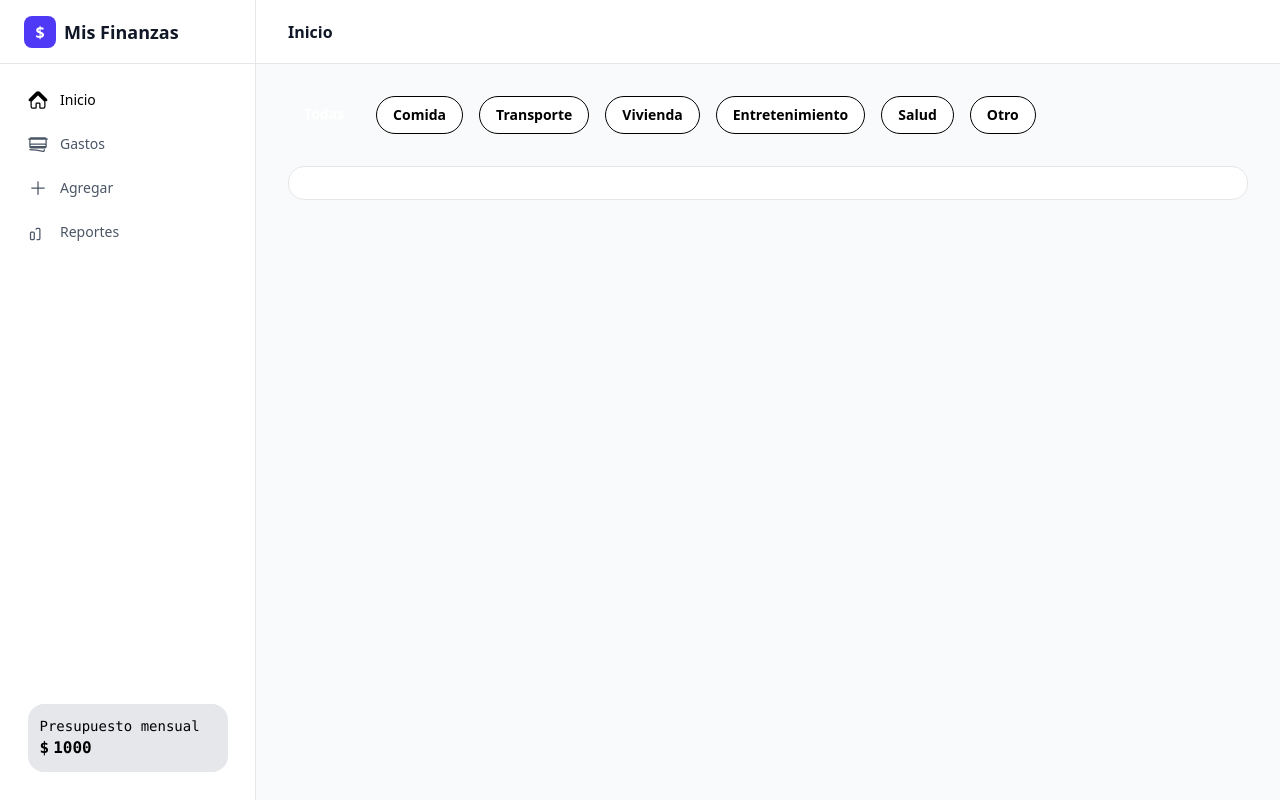
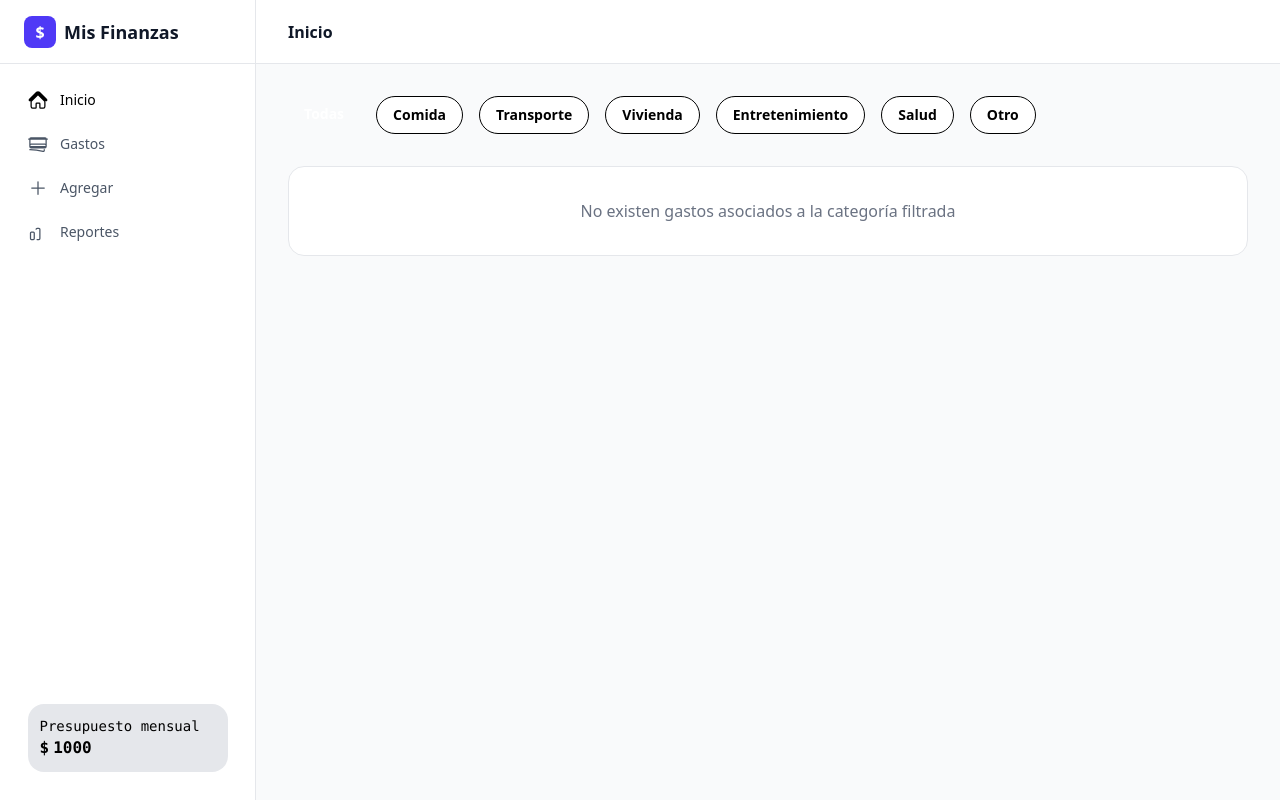
Before and after one commit to Ronnal-Zp/personal-manager-expense, an Angular app: page /gastos in a window 1280 px wide. Built offline with nearby package versions, Linux system fonts and the light colour scheme.

Commit message:
filtrar gastos por categoria

```diff
--- a/src/app/pages/expenses-list-page/expenses-list-page.html
+++ b/src/app/pages/expenses-list-page/expenses-list-page.html
@@ -1,9 +1,16 @@
 
-<div class="flex gap-4 mb-8 w-full">
+<div class="flex gap-4 mb-8 w-full" role="group" aria-label="Filtrar por categoría">
     @for (filter of filters; track filter.label) {
-        <app-filter-chip [label]="filter.label" [selected]="filter.label === selectedFilter" />
+        <app-filter-chip
+            [label]="filter.label"
+            [selected]="filter.label === selectedFilter()"
+            (filterSelect)="selectFilter(filter.label)"
+        />
     }
 </div>
 
 
-<app-recent-transactions [transactions]="transactions()" />
+<app-recent-transactions
+    [transactions]="filteredTransactions()"
+    emptyMessage="No existen gastos asociados a la categoría filtrada"
+/>
--- a/src/app/pages/expenses-list-page/expenses-list-page.ts
+++ b/src/app/pages/expenses-list-page/expenses-list-page.ts
@@ -1,5 +1,5 @@
 import { ExpenseService } from './../../shared/services/expense.service';
-import { Component, OnInit, signal } from '@angular/core';
+import { Component, computed, inject, OnInit, signal } from '@angular/core';
 import { RecentTransactions } from '../../shared/components/recent-transactions/recent-transactions';
 import { FilterChip } from '../../shared/components/filter-chip/filter-chip';
 import { Transaction } from '../../shared/models/transaction';
@@ -14,25 +14,53 @@ import { CATEGORIES } from '../../shared/models';
 })
 export class ExpensesListPage implements OnInit {
 
-  constructor(
-    private readonly expenseService: ExpenseService
-  ) {}
-
-  async ngOnInit() {
-    const expenses = await this.expenseService.getAll();
-    this.transactions.set(expenses.map((expense) => ({
-      ...expense,
-      colorClass: CATEGORIES.find((category) => category.name === expense.categoryId)?.color ?? 'bg-gray-500',
-    })));
-  }
+  private readonly expenseService = inject(ExpenseService);
 
   filters = [
     { label: 'Todas' },
     ...CATEGORIES.map((category) => ({ label: category.name })),
   ];
 
-  selectedFilter = 'Todas';
-
+  selectedFilter = signal('Todas');
   transactions = signal<Transaction[]>([]);
 
+  filteredTransactions = computed(() => {
+    const filter = this.selectedFilter();
+    const all = this.transactions();
+
+    if (filter === 'Todas') {
+      return all;
+    }
+
+    const category = CATEGORIES.find((item) => item.name === filter);
+    if (!category) {
+      return all;
+    }
+
+    return all.filter(
+      (transaction) =>
+        transaction.categoryId === category.id ||
+        transaction.categoryId === category.name,
+    );
+  });
+
+  async ngOnInit() {
+    const expenses = await this.expenseService.getAll();
+    this.transactions.set(expenses.map((expense) => ({
+      ...expense,
+      colorClass: this.resolveCategoryColor(expense.categoryId),
+    })));
+  }
+
+  selectFilter(label: string): void {
+    this.selectedFilter.set(label);
+  }
+
+  private resolveCategoryColor(categoryId: string): string {
+    const category = CATEGORIES.find(
+      (item) => item.id === categoryId || item.name === categoryId,
+    );
+    return category?.color ?? 'bg-gray-500';
+  }
+
 }
--- a/src/app/shared/components/filter-chip/filter-chip.html
+++ b/src/app/shared/components/filter-chip/filter-chip.html
@@ -1,12 +1,14 @@
-
-<div
-    class="font-semibold text-center px-4 py-2 text-sm rounded-3xl"
+<button
+    type="button"
+    class="font-semibold text-center px-4 py-2 text-sm rounded-3xl cursor-pointer"
     [class.bg-blue-500]="selected()"
     [class.text-white]="selected()"
     [class.bg-white]="!selected()"
     [class.text-black]="!selected()"
     [class.border]="!selected()"
     [class.border-gray-500]="!selected()"
+    [attr.aria-pressed]="selected()"
+    (click)="filterSelect.emit()"
 >
     {{ label() }}
-</div>
+</button>
--- a/src/app/shared/components/filter-chip/filter-chip.ts
+++ b/src/app/shared/components/filter-chip/filter-chip.ts
@@ -1,4 +1,4 @@
-import { Component, input } from '@angular/core';
+import { Component, input, output } from '@angular/core';
 
 @Component({
   selector: 'app-filter-chip',
@@ -9,4 +9,5 @@ import { Component, input } from '@angular/core';
 export class FilterChip {
   label = input.required<string>();
   selected = input(false);
+  filterSelect = output<void>();
 }
--- a/src/app/shared/components/recent-transactions/recent-transactions.html
+++ b/src/app/shared/components/recent-transactions/recent-transactions.html
@@ -1,4 +1,7 @@
 <div class="rounded-2xl border border-gray-200 bg-white p-4">
+    @if (transactions().length === 0 && emptyMessage()) {
+        <p class="py-4 text-center text-gray-500" role="status">{{ emptyMessage() }}</p>
+    } @else {
         @for (transaction of transactions(); track transaction; let last = $last) {
             <app-transaction-item
                 [description]="transaction.description"
@@ -10,4 +13,5 @@
                 [showDivider]="!last"
             />
         }
+    }
 </div>
--- a/src/app/shared/components/recent-transactions/recent-transactions.ts
+++ b/src/app/shared/components/recent-transactions/recent-transactions.ts
@@ -10,6 +10,7 @@ import { Transaction } from '../../models/transaction';
 })
 export class RecentTransactions {
   transactions = input.required<Transaction[]>();
+  emptyMessage = input('');
 
   constructor() {
     effect(() => console.log('this.transactions', this.transactions()));
```
Lines whose indentation alone changed are shown as unchanged.
